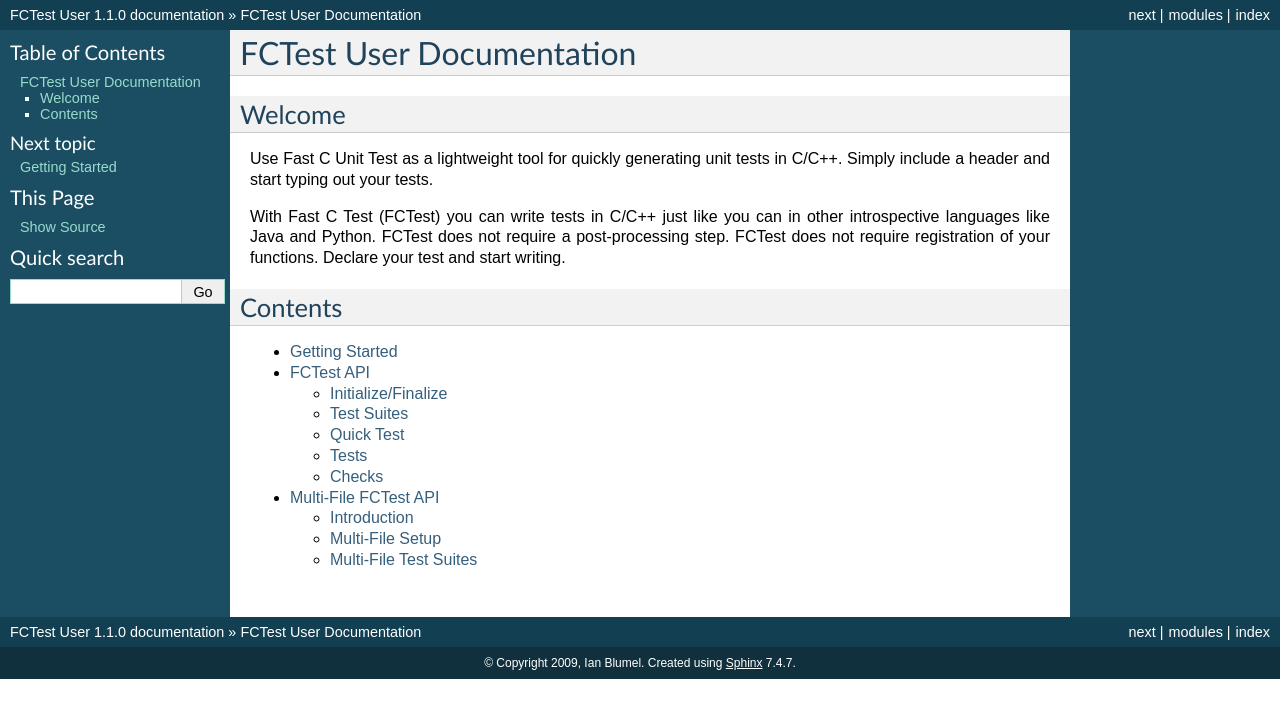
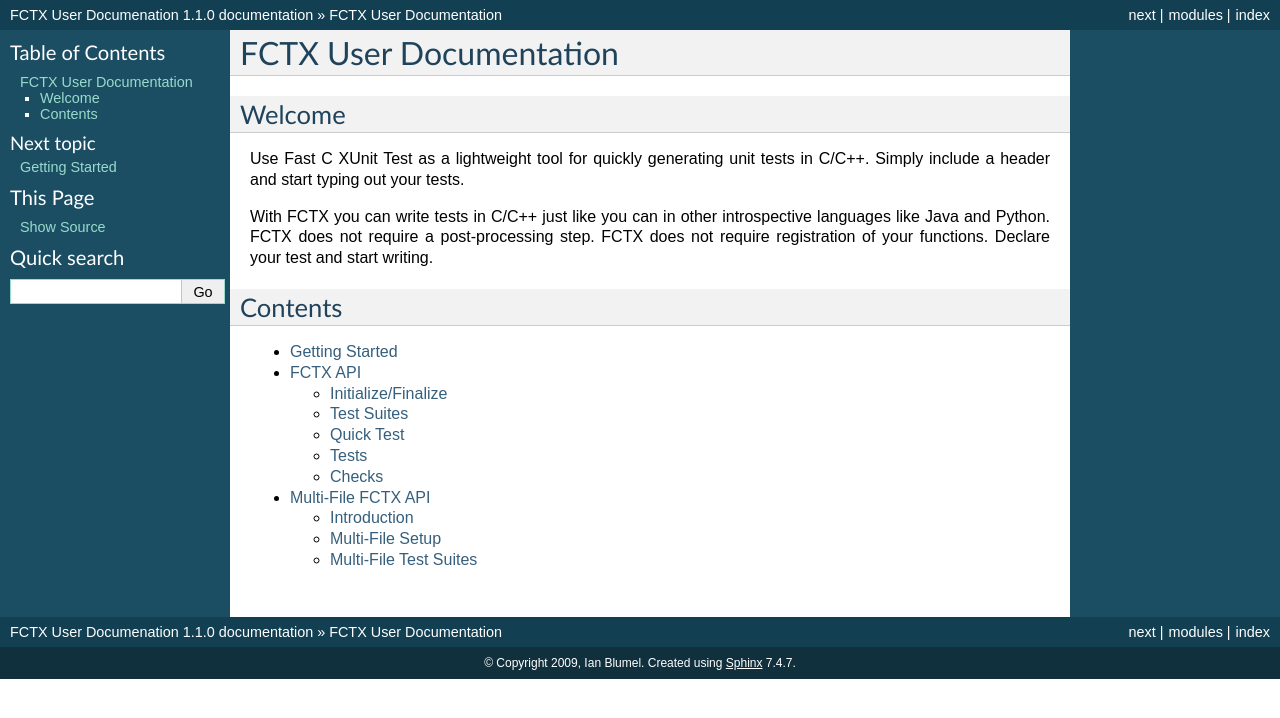
Before and after one commit to imb/fctx, a Sphinx documentation site: the page built from doc/usr/source/index.rst, in a window 1280 px wide. Shown: the top 718 px of the page. Built offline with Sphinx 7.4.7, drawn with Linux system fonts in a browser that asks for light colours; formulas are drawn with MathJax 3.

Commit message:
PROJECT: Renaming from FCTest to FCTX. Shorter and not as many name clashes. ---------------------------------------------------------- e --include-merges or -n0 to see merged revisions.

```diff
--- a/doc/usr/source/api_fct.rst
+++ b/doc/usr/source/api_fct.rst
@@ -1,6 +1,6 @@
-==========
-FCTest API
-==========
+========
+FCTX API
+========
 
 .. module:: FCT
    :platform: Unix, Windows
@@ -123,7 +123,7 @@
 Quick Test
 ----------
 
-*New in FCTest 1.1*. This allows you to write tests without any Test Suite
+*New in FCTX 1.1*. This allows you to write tests without any Test Suite
 infrastructure. For example,
 
 .. code-block:: c
--- a/doc/usr/source/conf.py
+++ b/doc/usr/source/conf.py
@@ -1,6 +1,6 @@
 # -*- coding: utf-8 -*-
 #
-# FCTest User Documenation documentation build configuration file, created by
+# FCTX User Documenation documentation build configuration file, created by
 # sphinx-quickstart on Sun May 17 13:42:01 2009.
 #
 # This file is execfile()d with the current directory set to its containing dir.
@@ -37,7 +37,7 @@
 master_doc = 'index'
 
 # General information about the project.
-project = u'FCTest User'
+project = u'FCTX User Documenation'
 copyright = u'2009, Ian Blumel'
 
 # The version info for the project you're documenting, acts as replacement for
@@ -158,7 +158,7 @@
 #html_file_suffix = ''
 
 # Output file base name for HTML help builder.
-htmlhelp_basename = 'FCTestUserDocumenationdoc'
+htmlhelp_basename = 'FCTXUserDocumenationdoc'
 
 
 # -- Options for LaTeX output --------------------------------------------------
@@ -172,7 +172,7 @@
 # Grouping the document tree into LaTeX files. List of tuples
 # (source start file, target name, title, author, documentclass [howto/manual]).
 latex_documents = [
-  ('index', 'FCTestUserDocumenation.tex', u'FCTest User Documenation Documentation',
+  ('index', 'FCTXUserDocumenation.tex', u'FCTX User Documentation',
    u'Ian Blumel', 'manual'),
 ]
 
--- a/doc/usr/source/index.rst
+++ b/doc/usr/source/index.rst
@@ -1,16 +1,16 @@
-FCTest User Documentation
-=========================
+FCTX User Documentation
+=======================
 
 Welcome
 --------
 
-Use Fast C Unit Test as a lightweight tool for quickly generating unit tests in
+Use Fast C XUnit Test as a lightweight tool for quickly generating unit tests in
 C/C++. Simply include a header and start typing out your tests.
 
-With Fast C Test (FCTest) you can write tests in C/C++ just like you can in
-other introspective languages like Java and Python. FCTest does not require a
-post-processing step. FCTest does not require registration of your functions.
-Declare your test and start writing.
+With FCTX you can write tests in C/C++ just like you can in other introspective
+languages like Java and Python. FCTX does not require a post-processing step.
+FCTX does not require registration of your functions.  Declare your test and
+start writing.
 
 Contents
 --------
--- a/doc/usr/source/mfapi_fct.rst
+++ b/doc/usr/source/mfapi_fct.rst
@@ -1,19 +1,19 @@
-=====================
-Multi-File FCTest API
-=====================
+===================
+Multi-File FCTX API
+===================
 
 .. module:: FCTMF
    :platform: Unix, Windows
-   :synopsis: FCTest across multiple files.
+   :synopsis: FCTX across multiple files.
 
 .. versionadded:: 1.1
-   The FCTest Multi-File (FCTMF) supersedes the older "include method"
+   The FCTX Multi-File (FCTMF) supersedes the older "include method"
    described in version 1.0.
 
 Introduction
 ------------
 
-When you start unit testing with FCTest you will find that at some point
+When you start unit testing with FCTX you will find that at some point
 holding all your tests in one file can become unwieldy. The Multi-File api
 (FCTMF) attempts to provide a minimal barrier to writing unit tests that span
 multiple files.
```
Also changed, not shown: 3 other files.
